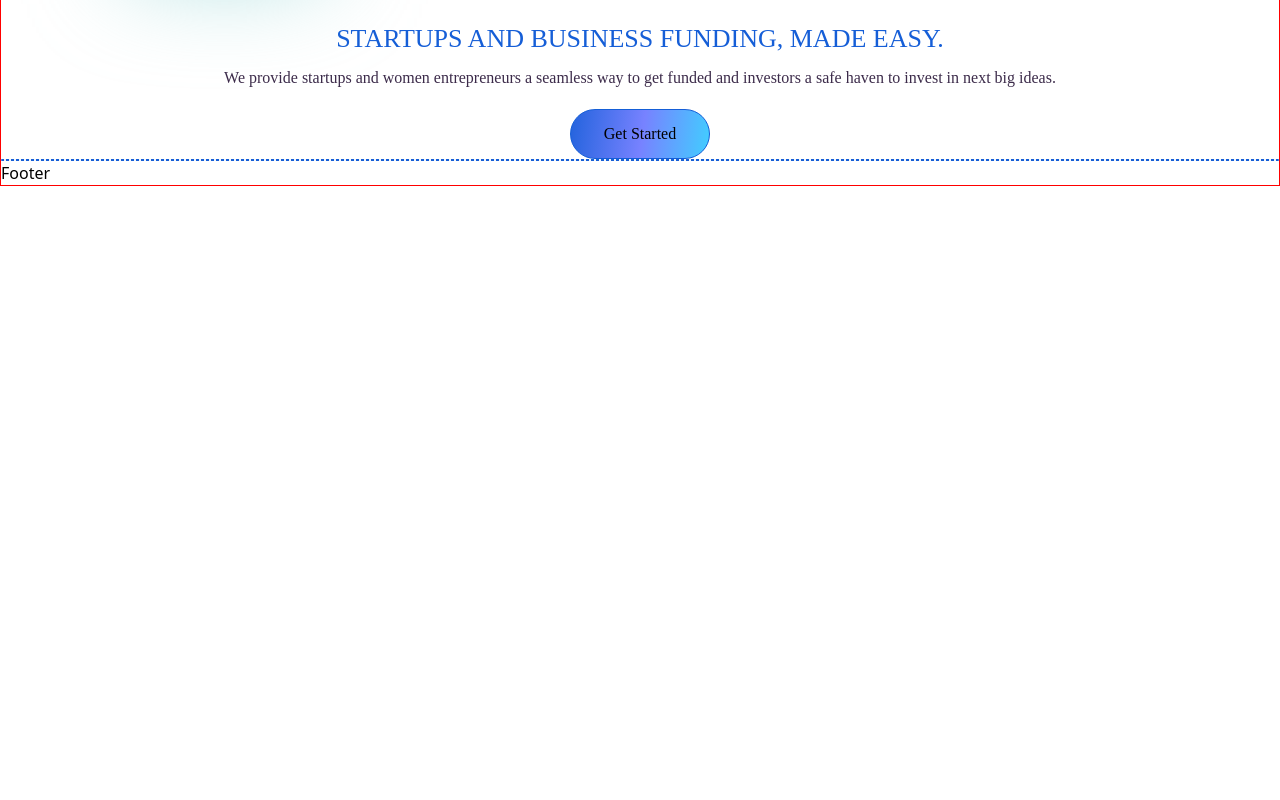
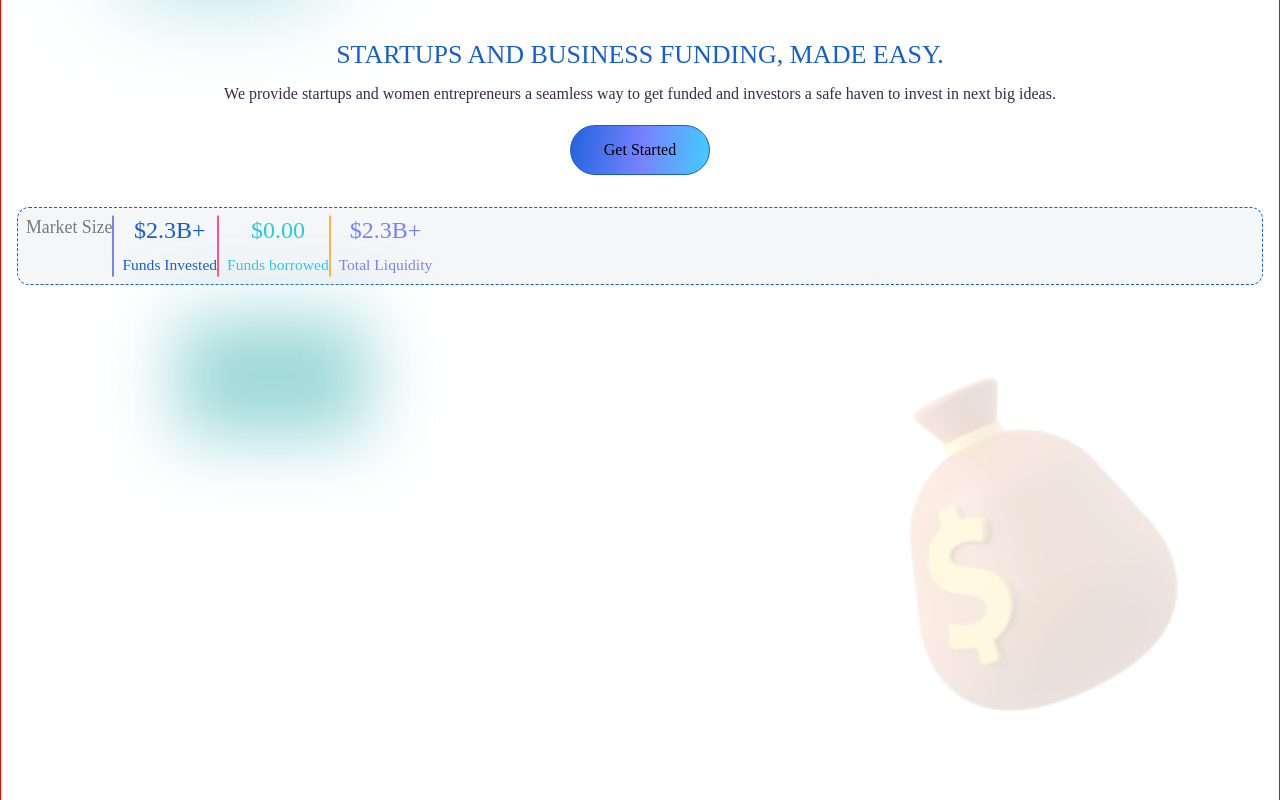
Before and after one commit to DevZibah/Tita, a React (Vite) app: page / in a window 1280 px wide. Shown: the part 1501-2301 px from the top of the page. Before the commit the page ends 1687 px from the top, so only its background shows below. Built offline with nearby package versions, Linux system fonts and the light colour scheme.

Commit message:
doing the footer section next

```diff
--- a/src/components/Navbar.tsx
+++ b/src/components/Navbar.tsx
@@ -7,7 +7,7 @@ import tita from '../assets/tita.png'
 
 const Navbar = () => {
   return (
-    <nav className='navbar navbar-expand-lg p-2'>
+    <nav className='navbar navbar-expand-lg p-2 mt-3'>
       <div className='container-fluid'>
         <article className='d-flex'>
           <img src={logo} alt='Logo' className='logo' />
--- a/src/routes/Home.tsx
+++ b/src/routes/Home.tsx
@@ -1,6 +1,11 @@
 import React from 'react'
 import coin from '../assets/coin.png'
+import coin1 from '../assets/coin1.png'
 import hero from '../assets/hero.png'
+import arrow from '../assets/arrow.png'
+import yen from '../assets/yen.jpg'
+import star from '../assets/star.png'
+import Background from '../assets/Background.png'
 
 const Home = () => {
   return (
@@ -23,12 +28,173 @@ const Home = () => {
           <button className='buttn'>Get Started</button>
         </div>
       </main>
-      <section className='sec-two'>
-        <article></article>
-        <article></article>
-        <article></article>
-        <article></article>
+      <div className='p-3 text-center div-one'>
+        <section className='sec-two mt-3 p-2 d-flex'>
+          <article>
+            <p className='MarSize text-capitalize'>Market Size</p>
+          </article>
+          <small className='vert-line me-2'></small>
+          <article className='color1'>
+            <h4>$2.3B+</h4>
+            <small>Funds Invested</small>
+          </article>
+          <small className='vert-line1 me-2'></small>
+          <article className='color2'>
+            <h4>$0.00</h4>
+            <small>Funds borrowed</small>
+          </article>
+          <small className='vert-line2 me-2'></small>
+          <article className='color3'>
+            <h4>$2.3B+</h4>
+            <small>Total Liquidity</small>
+          </article>
+        </section>
+      </div>
+      <section>
+        <article className='text-end mt-3'>
+          <div className='ellipse3 text-end'></div>
+          <img src={coin1} alt='coin' className='coin yencoin' />
+        </article>
+        <main className='text-center mt-5'>
+          <div>
+            <img src={arrow} className='arrow' alt='arrow' />
+          </div>
+          <div>
+            <h3 className='text-one'>Our Goal</h3>
+            <p className='p-3 text-three'>
+              Our goal is to make lending and borrowing easier by creating a
+              sense of connection between startups, Investors, and entrepreneurs
+              in a transparent, inclusive and secure ecosystem.
+            </p>
+          </div>
+        </main>
+        <article className='text-end'>
+          <img src={yen} className='yencoin text-end' alt='coin yen' />
+        </article>
       </section>
+      <article className='text-center mt-3'>
+        <h3 className='text-one'>How It Works</h3>
+        <main className='d-flex mt-3 mainn'>
+          <p className='main-sec mt-1 p-2 inves'>Investors</p>
+          <p className='main-sec mt-1 p-2 start-up'>Start-Ups</p>
+        </main>
+        <section className='mt-4 text-center'>
+          <article className='p-3'>
+            <section className='grid-one'>
+              <div className='p-3 divv-two'>
+                <div className='d-flex'>
+                  <img src={star} className='star-icon' alt='star' />
+                  <p className='numb'>One</p>
+                </div>
+                <p className='text-start texxt-two'>Sign up on our platform</p>
+              </div>
+              <div className='p-3 divv-two'>
+                <div className='d-flex'>
+                  <img src={star} className='star-icon' alt='star' />
+                  <p className='numb'>Two</p>
+                </div>
+                <p className='text-start texxt-two'>
+                  Complete your KYC and ID Verification
+                </p>
+              </div>
+            </section>
+            <section className='grid-one mt-3'>
+              <div className='p-3 divv-two'>
+                <div className='d-flex'>
+                  <img src={star} className='star-icon' alt='star' />
+                  <p className='numb'>Three</p>
+                </div>
+                <p className='text-start texxt-two'>
+                  Review our public funding Round
+                </p>
+              </div>
+              <div className='p-3 divv-two'>
+                <div className='d-flex'>
+                  <img src={star} className='star-icon' alt='star' />
+                  <p className='numb'>Four</p>
+                </div>
+                <p className='text-start texxt-two'>
+                  Pick the startup that interest you
+                </p>
+              </div>
+            </section>
+            <section className='grid-one mt-3'>
+              <div className='p-3 divv-two'>
+                <div className='d-flex'>
+                  <img src={star} className='star-icon' alt='star' />
+                  <p className='numb'>Five</p>
+                </div>
+                <p className='text-start texxt-two'>
+                  Indicate interest and get connected to the startup
+                </p>
+              </div>
+            </section>
+          </article>
+          <p className='text-one'>OR</p>
+          <article className='p-3'>
+            <section className='grid-one'>
+              <div className='p-3 divv-two'>
+                <div className='d-flex'>
+                  <img src={star} className='star-icon' alt='star' />
+                  <p className='numb'>One</p>
+                </div>
+                <p className='text-start texxt-two'>Sign up on our platform</p>
+              </div>
+              <div className='p-3 divv-two'>
+                <div className='d-flex'>
+                  <img src={star} className='star-icon' alt='star' />
+                  <p className='numb'>Two</p>
+                </div>
+                <p className='text-start texxt-two'>
+                  Click on the market button on the landing page
+                </p>
+              </div>
+            </section>
+            <section className='grid-one mt-3'>
+              <div className='p-3 divv-two'>
+                <div className='d-flex'>
+                  <img src={star} className='star-icon' alt='star' />
+                  <p className='numb'>Three</p>
+                </div>
+                <p className='text-start texxt-two'>
+                  Buy the TITA token and stake it for any given period of time
+                </p>
+              </div>
+              <div className='p-3 divv-two'>
+                <div className='d-flex'>
+                  <img src={star} className='star-icon' alt='star' />
+                  <p className='numb'>Four</p>
+                </div>
+                <p className='text-start texxt-two'>
+                  Read through the contract.
+                </p>
+              </div>
+            </section>
+            <section className='grid-one mt-3'>
+              <div className='p-3 divv-two'>
+                <div className='d-flex'>
+                  <img src={star} className='star-icon' alt='star' />
+                  <p className='numb'>Five</p>
+                </div>
+                <p className='text-start texxt-two'>
+                  At the end of the given time, get your funds with APY
+                </p>
+              </div>
+            </section>
+          </article>
+        </section>
+        <main className='mt-4 p-3'>
+          <img src={Background} alt='background-image' className='back-image' />
+          <h4 className='textt-three p-2'>
+            TITA Token is a stable coin built on the Celo Blockchain that makes
+            interacting with TITA perfect for high volume transactions.
+          </h4>
+          <h4 className='small-text'>Build with TITA </h4>
+        </main>
+        <div className='mt-4'>
+          <button className='buttn build-buttn'>Build With TITA</button>
+        </div>
+      </article>
     </section>
   )
 }
--- a/src/style/Home.css
+++ b/src/style/Home.css
@@ -70,3 +70,128 @@ body {
   border: 1px dashed #155ed7;
   border-radius: 12px;
 }
+.vert-line {
+  border: 0.75px solid #7782ff;
+  transform: rotate(180deg);
+}
+.vert-line1 {
+  border: 0.75px solid #ff5196;
+  transform: rotate(180deg);
+}
+.vert-line2 {
+  border: 0.75px solid #ffb04e;
+  transform: rotate(180deg);
+}
+.div-one {
+  font-family: 'Ubuntu';
+  font-style: normal;
+  font-weight: 500;
+  font-size: 17.8px;
+  line-height: 128.7%;
+}
+.MarSize {
+  color: #797979;
+}
+.color1 {
+  color: #155ed7;
+}
+.color2 {
+  color: #27caea;
+}
+.color3 {
+  color: #7782ff;
+}
+.ellipse3 {
+  width: 191px;
+  height: 120px;
+  left: calc(50% - 351px / 2 + 651.5px);
+  background: rgba(133, 207, 207, 0.8);
+  filter: blur(35px);
+  margin-left: 8rem;
+  transform: translate(3rem);
+}
+.arrow {
+  width: 70%;
+  margin-top: -4rem;
+}
+.text-three {
+  font-weight: 400;
+  font-size: 16px;
+  line-height: 129.7%;
+  color: #000000;
+}
+.yencoin {
+  width: 40% !important;
+}
+.mainn {
+  width: 55%;
+  margin: 0 auto;
+}
+.main-sec {
+  border: 1px solid #f3f3f3;
+  width: 50%;
+  height: 45px;
+  justify-content: space-evenly;
+  margin: 0 auto;
+  background-color: #f3f3f3;
+}
+.inves {
+  background: #155ed7;
+  border-top-left-radius: 50px;
+  border-bottom-left-radius: 50px;
+  color: white;
+}
+.start-up {
+  color: #155ed7;
+  border-top-right-radius: 50px;
+  border-bottom-right-radius: 50px;
+}
+.star-icon {
+  width: 30px;
+  height: 30px;
+}
+.grid-one {
+  display: grid;
+  grid-template-columns: repeat(2, 1fr);
+  grid-gap: 10px;
+}
+.numb {
+  font-weight: 500;
+  font-size: 16px;
+  line-height: 129.7%;
+  color: #155ed7;
+  margin-top: 5px;
+  margin-left: 8px;
+}
+.divv-two {
+  border: 1px solid #ebf2f8;
+  background: #ebf2f8;
+  border-radius: 20px;
+}
+.texxt-two {
+  color: #263238;
+}
+.back-image {
+  width: 100%;
+}
+.textt-three {
+  margin-top: -6rem;
+  font-weight: 700;
+  font-size: 12px;
+  line-height: 129.7%;
+  text-transform: capitalize;
+}
+.small-text {
+  margin-top: -0.5rem;
+  font-weight: 500;
+  font-size: 14px;
+  line-height: 129.7%;
+  text-transform: capitalize;
+  color: #ffffff;
+}
+.build-buttn{
+  width: 160px;
+  height: 40px;
+  font-weight: 500;
+  font-size: 14px;
+}
```
Also changed, not shown: src/assets/coin1.png (added), src/assets/star.png (added), src/style/Footer.css (added).
